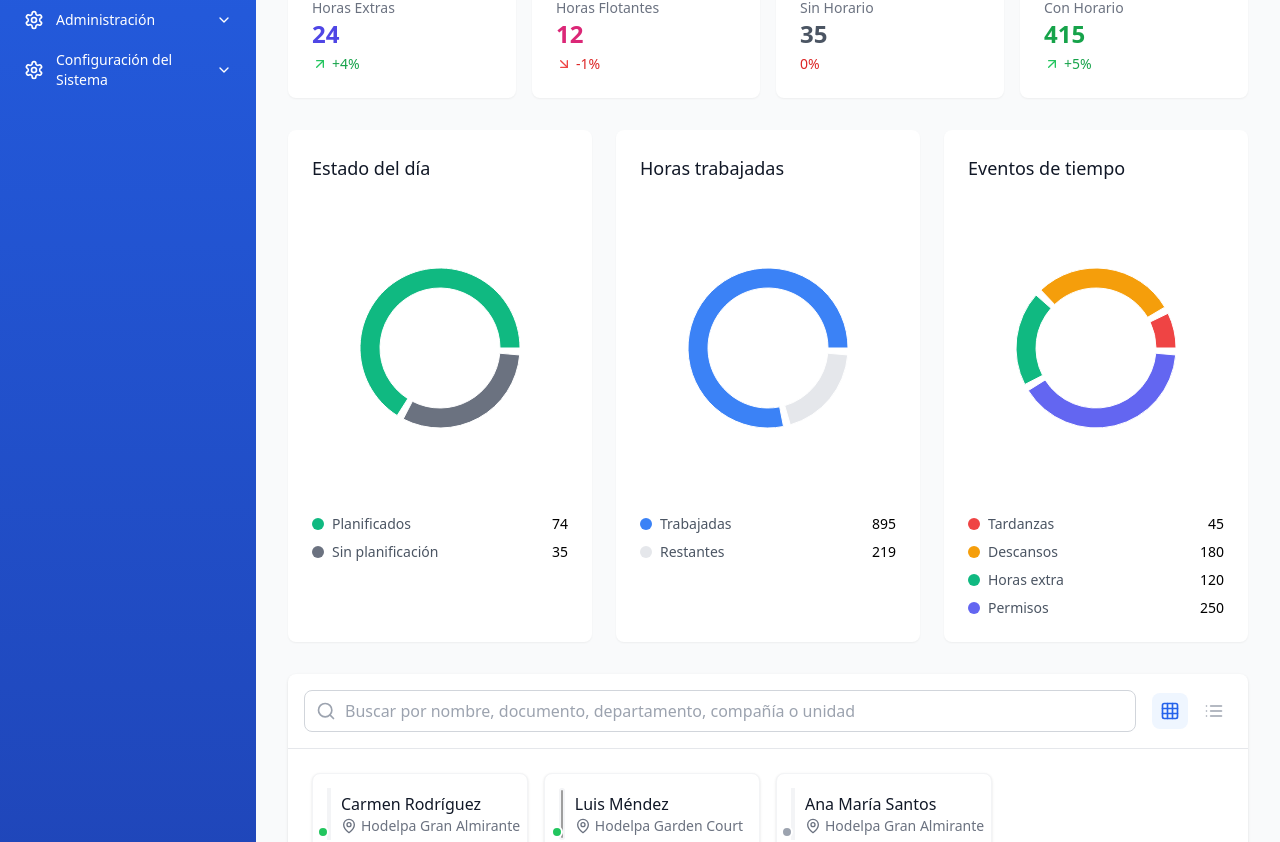
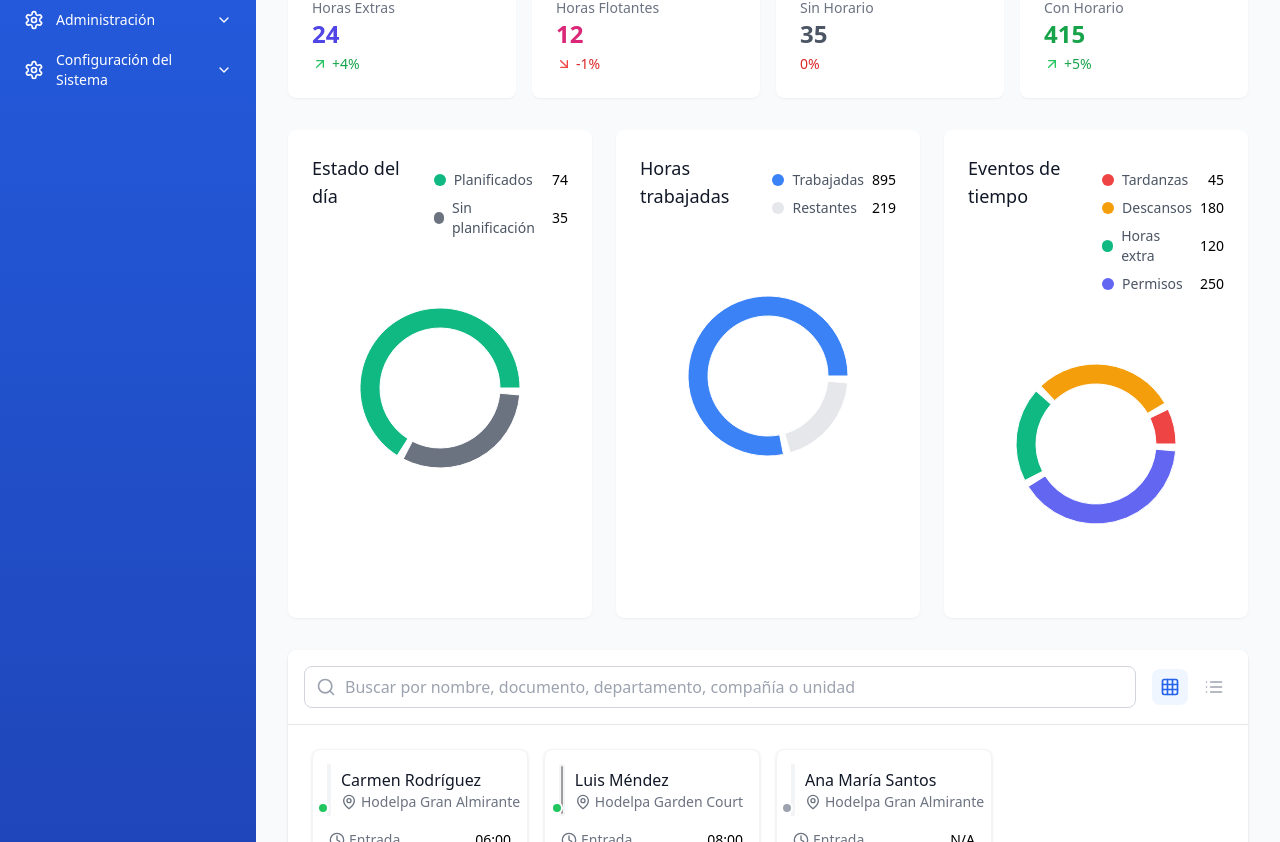
Before and after one commit to Dev-Ho-Tech/Prototype, a React (Vite) app: page / in a window 1280 px wide. Shown: the part 430-1272 px from the top of the page. Built offline with nearby package versions, Linux system fonts and the light colour scheme; grey boxes are pictures that could not be loaded.

Commit message:
detalle graficos

```diff
--- a/src/components/common/PieChart.tsx
+++ b/src/components/common/PieChart.tsx
@@ -85,6 +85,7 @@ export function CustomPieChart({ data, title }: CustomPieChartProps) {
           </div>
         </div>
       </div>
+
       <div className="mt-4 space-y-2">
         {data.map((item, index) => (
           <div key={index} className="flex items-center justify-between text-sm">
--- a/src/modules/dashboard/DashboardScreen.tsx
+++ b/src/modules/dashboard/DashboardScreen.tsx
@@ -168,7 +168,23 @@ function DashboardScreen() {
 
         <div className="grid grid-cols-1 md:grid-cols-3 gap-6 mb-8">
           <div className="bg-white rounded-lg shadow-sm p-6">
-            <h3 className="text-lg font-medium text-gray-900 mb-4">Estado del día</h3>
+            <div className="flex justify-between">
+              <h3 className="text-lg font-medium text-gray-900 mb-4 mr-4">Estado del día</h3>
+              <div className="mt-4 space-y-2">
+                {dashboardData.dayStatus.map((item, index) => (
+                  <div key={index} className="flex items-center justify-between text-sm">
+                    <div className="flex items-center mr-2">
+                      <div
+                        className="w-3 h-3 rounded-full mr-2"
+                        style={{ backgroundColor: item.color }}
+                      />
+                      <span className="text-gray-600">{item.name}</span>
+                    </div>
+                    <span className="font-medium">{item.value}</span>
+                  </div>
+                ))}
+              </div>
+            </div>
             <ResponsiveContainer width="100%" height={300}>
               <PieChart>
                 <Pie
@@ -187,10 +203,16 @@ function DashboardScreen() {
                 <Tooltip />
               </PieChart>
             </ResponsiveContainer>
+
+          </div>
+
+          <div className="bg-white rounded-lg shadow-sm p-6">
+            <div className="flex justify-between">
+              <h3 className="text-lg font-medium text-gray-900 mb-4">Horas trabajadas</h3>
               <div className="mt-4 space-y-2">
-              {dashboardData.dayStatus.map((item, index) => (
+                {dashboardData.workingHours.map((item, index) => (
                   <div key={index} className="flex items-center justify-between text-sm">
-                  <div className="flex items-center">
+                    <div className="flex items-center mr-2">
                       <div
                         className="w-3 h-3 rounded-full mr-2"
                         style={{ backgroundColor: item.color }}
@@ -203,8 +225,6 @@ function DashboardScreen() {
               </div>
             </div>
 
-          <div className="bg-white rounded-lg shadow-sm p-6">
-            <h3 className="text-lg font-medium text-gray-900 mb-4">Horas trabajadas</h3>
             <ResponsiveContainer width="100%" height={300}>
               <PieChart>
                 <Pie
@@ -223,24 +243,27 @@ function DashboardScreen() {
                 <Tooltip />
               </PieChart>
             </ResponsiveContainer>
+
+          </div>
+
+          <div className="bg-white rounded-lg shadow-sm p-6">
+            <div className="flex justify-between">
+              <h3 className="text-lg font-medium text-gray-900 mb-4">Eventos de tiempo</h3>
               <div className="mt-4 space-y-2">
-              {dashboardData.workingHours.map((item, index) => (
+                {dashboardData.timeEvents.map((item, index) => (
                   <div key={index} className="flex items-center justify-between text-sm">
                     <div className="flex items-center">
                       <div
                         className="w-3 h-3 rounded-full mr-2"
                         style={{ backgroundColor: item.color }}
                       />
-                    <span className="text-gray-600">{item.name}</span>
+                      <span className="text-gray-600 mr-2">{item.name}</span>
                     </div>
                     <span className="font-medium">{item.value}</span>
                   </div>
                 ))}
               </div>
             </div>
-
-          <div className="bg-white rounded-lg shadow-sm p-6">
-            <h3 className="text-lg font-medium text-gray-900 mb-4">Eventos de tiempo</h3>
             <ResponsiveContainer width="100%" height={300}>
               <PieChart>
                 <Pie
@@ -259,20 +282,6 @@ function DashboardScreen() {
                 <Tooltip />
               </PieChart>
             </ResponsiveContainer>
-            <div className="mt-4 space-y-2">
-              {dashboardData.timeEvents.map((item, index) => (
-                <div key={index} className="flex items-center justify-between text-sm">
-                  <div className="flex items-center">
-                    <div
-                      className="w-3 h-3 rounded-full mr-2"
-                      style={{ backgroundColor: item.color }}
-                    />
-                    <span className="text-gray-600">{item.name}</span>
-                  </div>
-                  <span className="font-medium">{item.value}</span>
-                </div>
-              ))}
-            </div>
           </div>
         </div>
 
```
Lines whose indentation alone changed are shown as unchanged.
